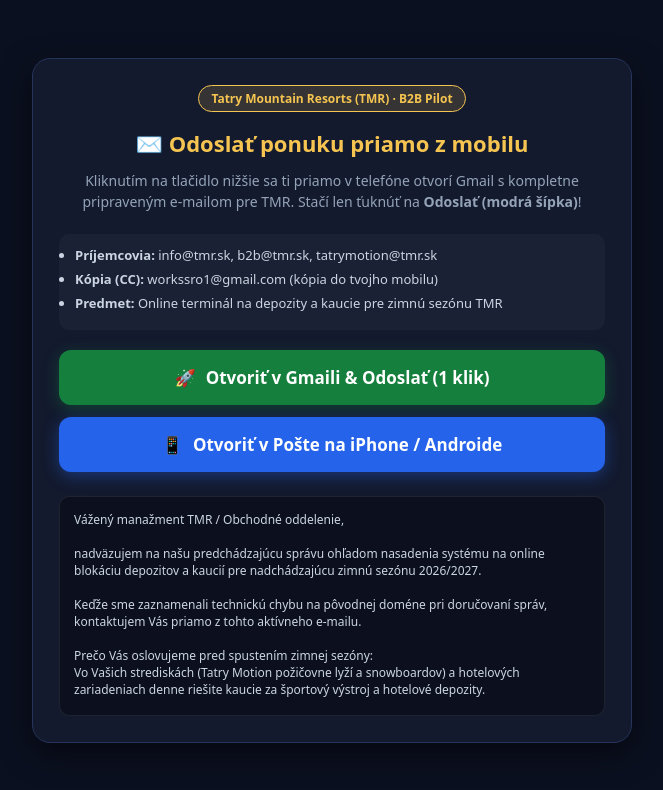
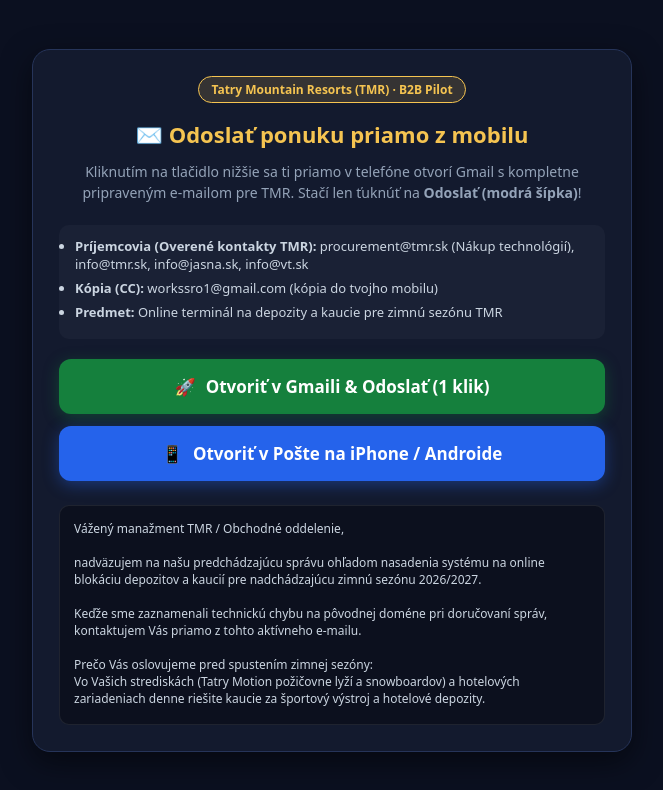
Before and after one commit to aneviem441-lab/vianocna-posta, a website: page public/poslat-tmr.html in a window 1280 px wide. Shown: the whole page, without its empty margins (308-971 px from the left). Drawn offline with Linux system fonts and the light colour scheme.

Commit message:
fix: update TMR recipients to verified procurement, info, jasna and vt endpoints

```diff
--- a/public/poslat-tmr.html
+++ b/public/poslat-tmr.html
@@ -114,7 +114,7 @@
 
     <div class="info-list">
       <ul>
-        <li><strong>Príjemcovia:</strong> info@tmr.sk, b2b@tmr.sk, tatrymotion@tmr.sk</li>
+        <li><strong>Príjemcovia (Overené kontakty TMR):</strong> procurement@tmr.sk (Nákup technológií), info@tmr.sk, info@jasna.sk, info@vt.sk</li>
         <li><strong>Kópia (CC):</strong> workssro1@gmail.com (kópia do tvojho mobilu)</li>
         <li><strong>Predmet:</strong> Online terminál na depozity a kaucie pre zimnú sezónu TMR</li>
       </ul>
@@ -133,9 +133,9 @@
   </div>
 
   <script>
-    const to = 'info@tmr.sk,b2b@tmr.sk,tatrymotion@tmr.sk';
+    const to = 'procurement@tmr.sk,info@tmr.sk,info@jasna.sk,info@vt.sk';
     const cc = 'workssro1@gmail.com';
-    const su = 'Nadviazanie kontaktu: Online terminál na depozity a kaucie pre zimnú sezónu TMR (Tatry Motion & Hotely)';
+    const su = 'Návrh spolupráce: Online terminál na depozity a kaucie pre zimnú sezónu TMR (Tatry Motion & Hotely)';
     const body = `Vážený manažment TMR / Obchodné oddelenie,
 
 nadväzujem na našu predchádzajúcu správu ohľadom nasadenia systému na online blokáciu depozitov a kaucií pre nadchádzajúcu zimnú sezónu 2026/2027.
```
